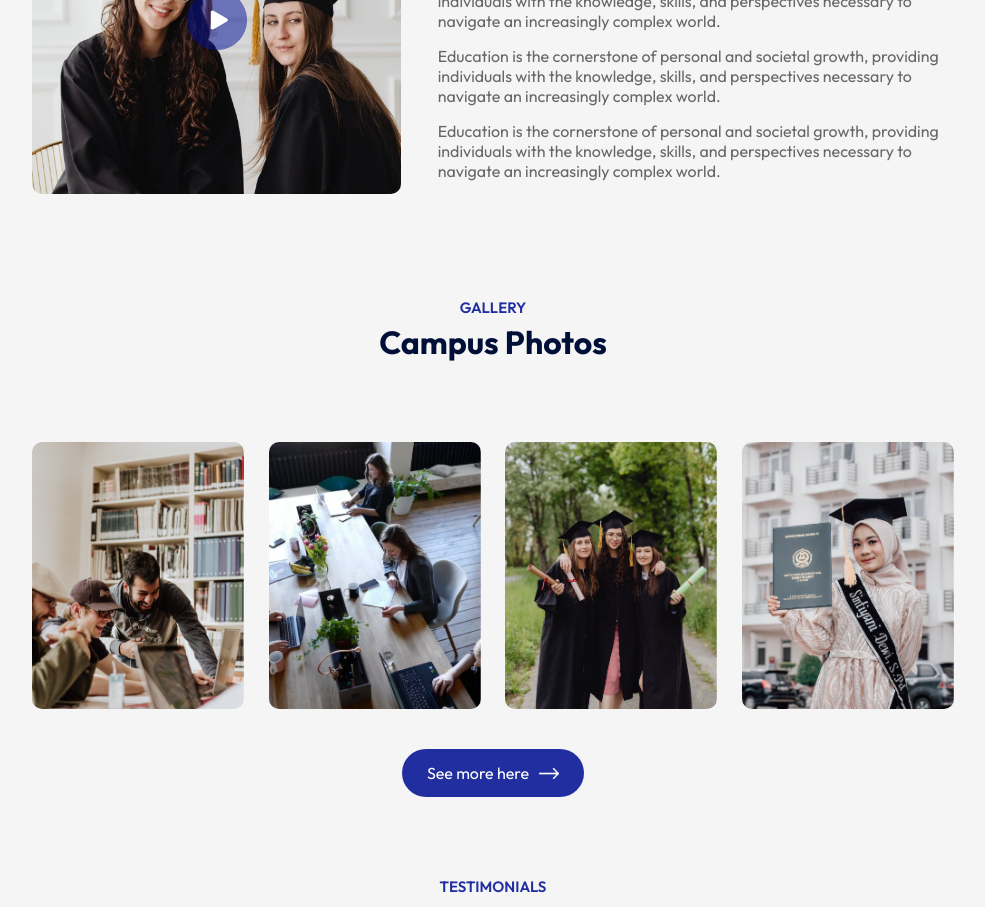
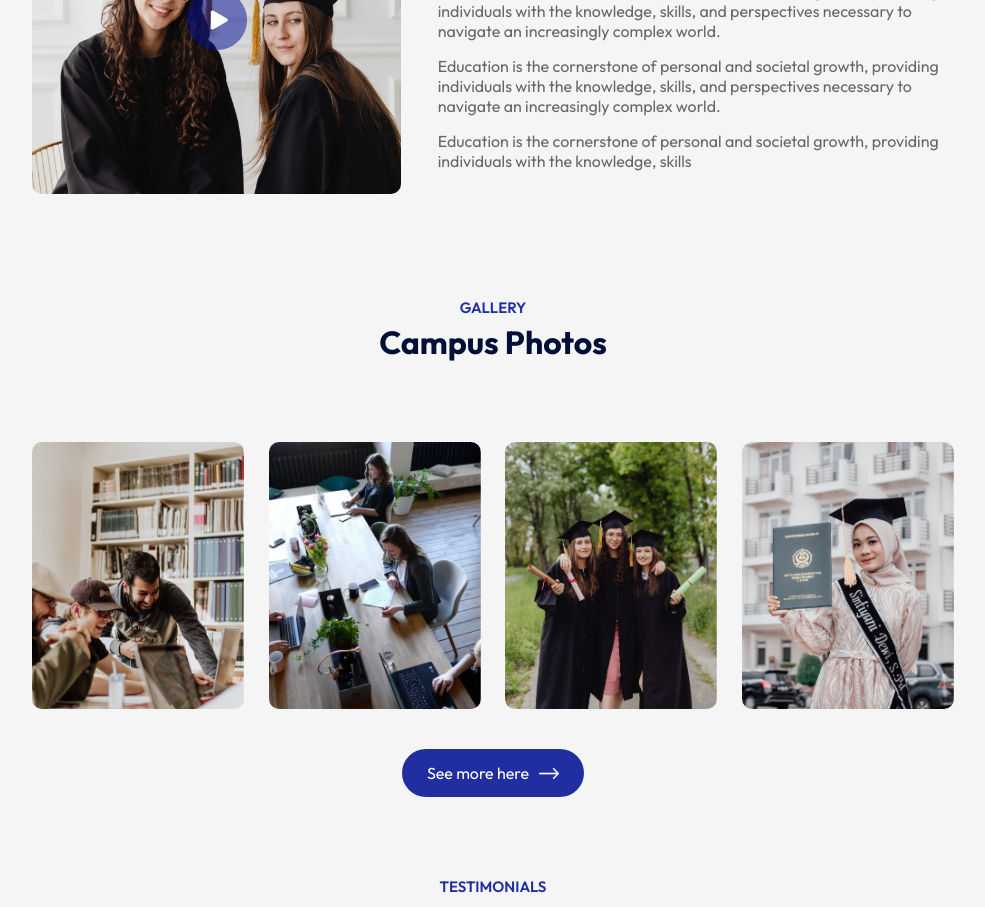
Before and after one commit to fatima678/edusity, a React (Vite) app: page / in a window 1280 px wide. Shown: the part 1560-2467 px from the top of the page, without its empty margins (147-1132 px from the left). Built offline with nearby package versions, Linux system fonts and the light colour scheme.

Commit message:
update the code

```diff
--- a/src/components/About/About.jsx
+++ b/src/components/About/About.jsx
@@ -21,8 +21,7 @@ const About = () => {
             skills, and perspectives necessary to navigate an
              increasingly complex world. </p>
              <p>Education is the cornerstone of personal and societal growth, providing individuals with the knowledge,
-            skills, and perspectives necessary to navigate an
-             increasingly complex world. </p>
+            skills </p>
 
 
 
```
